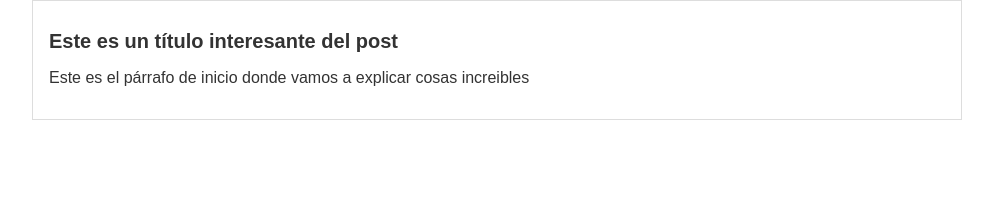
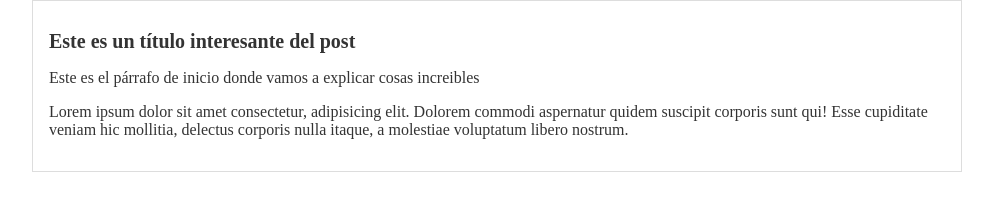
Before and after one commit to neriogonzalez/hyperblog, a plain HTML site: page index.html in a window 1280 px wide. Shown: the whole page, without its empty margins (143-1136 px from the left). Drawn offline with Linux system fonts and the light colour scheme.

Commit message:
agregado el contenido adicional de blog y una mejor tipografía

```diff
--- a/css/estilos.css
+++ b/css/estilos.css
@@ -1,7 +1,7 @@
 body
 {
     text-align: left;
-    font-family: Arial;
+    font-family: Currier;
     color:#333;
     font-size: 16px;
     margin: 0;
--- a/index.html
+++ b/index.html
@@ -10,7 +10,9 @@
         <div id="post">
             <h1>Este es un título interesante del post</h1>
             <p>Este es el párrafo de inicio donde vamos a explicar cosas increibles</p>
-
+            <p>Lorem ipsum dolor sit amet consectetur, adipisicing elit. Dolorem commodi aspernatur quidem suscipit
+                corporis sunt qui! Esse cupiditate veniam hic mollitia, delectus corporis nulla itaque, a molestiae
+                voluptatum libero nostrum.</p>
         </div>
 
 
```
